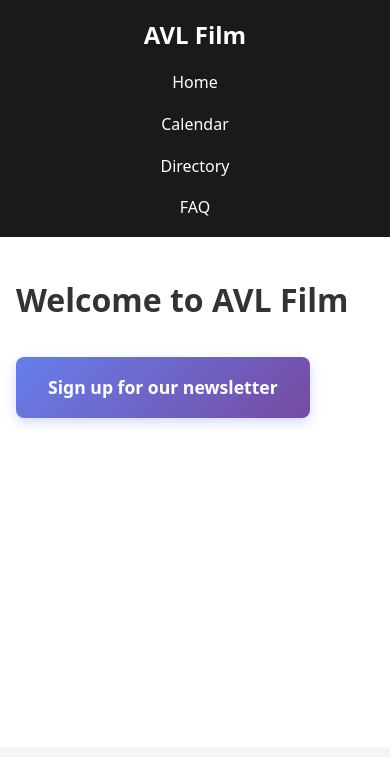
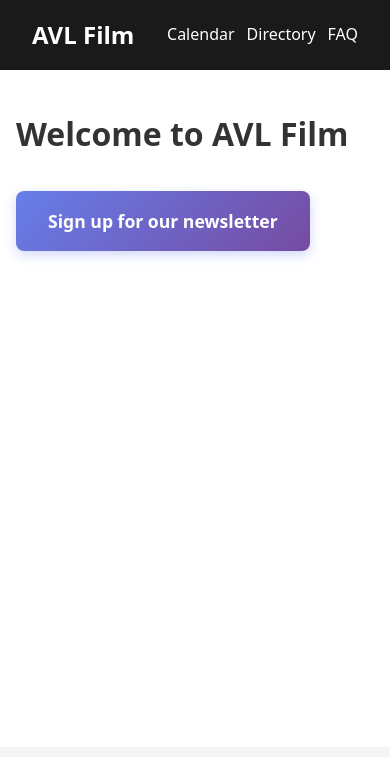
Before and after one commit to futzlarson/avlfilm, an Astro site: page / in a window 390 px wide. Shown: the top 757 px of the page. Built offline with nearby package versions, Linux system fonts and the light colour scheme; Astro itself is replaced by a stand-in of ours; no server answers.

Commit message:
Update header for mobile

```diff
--- a/src/layouts/BaseLayout.astro
+++ b/src/layouts/BaseLayout.astro
@@ -72,6 +72,10 @@ const { title } = Astro.props;
         color: #64b5f6;
       }
 
+      .home-link {
+        display: list-item;
+      }
+
       main {
         max-width: 1200px;
         margin: 0 auto;
@@ -106,13 +110,17 @@ const { title } = Astro.props;
 
       @media (max-width: 768px) {
         nav {
-          flex-direction: column;
-          text-align: center;
+          flex-direction: row;
+          justify-content: space-between;
         }
 
         .nav-links {
-          flex-direction: column;
-          gap: 1rem;
+          flex-direction: row;
+          gap: 0.75rem;
+        }
+
+        .home-link {
+          display: none;
         }
 
         main {
@@ -128,7 +136,7 @@ const { title } = Astro.props;
       <nav>
         <a href="/" class="logo">AVL Film</a>
         <ul class="nav-links">
-          <li><a href="/">Home</a></li>
+          <li class="home-link"><a href="/">Home</a></li>
           <li><a href="/calendar">Calendar</a></li>
           <li><a href="/directory">Directory</a></li>
           <li><a href="/faq">FAQ</a></li>
```
